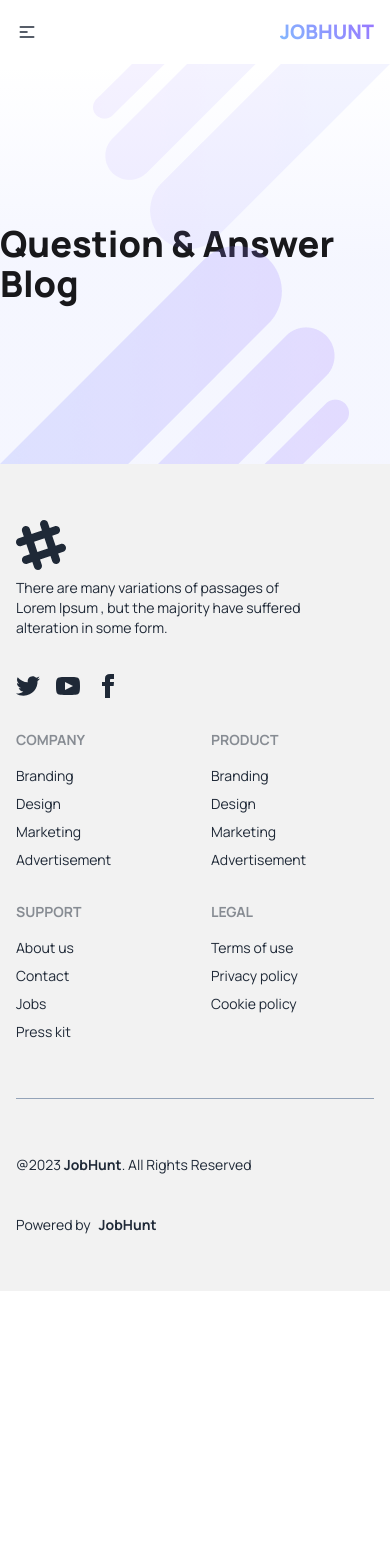
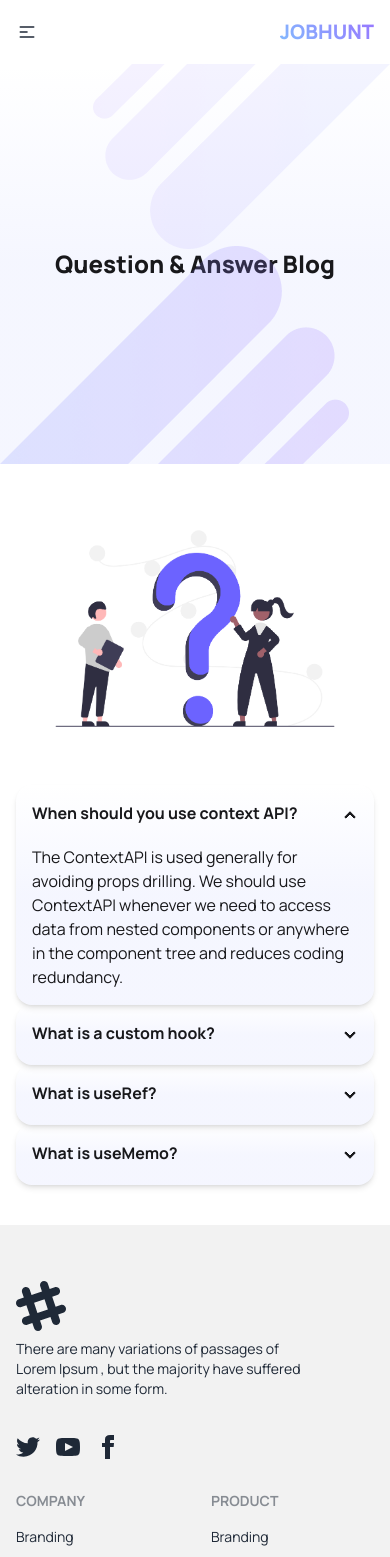
Before and after one commit to sajidalhafiz/job-hunt, a React app: page /blog in a window 390 px wide. Shown: the top 1557 px of the page. Before the commit the page ends 1291 px from the top, so only its background shows below. Built offline with nearby package versions, Linux system fonts and the light colour scheme; the HTML template or start-up script is replaced by a standard one.

Commit message:
Q&A blog with responsive UI is done

```diff
--- a/src/pages/Blog/Blog/Blog.jsx
+++ b/src/pages/Blog/Blog/Blog.jsx
@@ -1,10 +1,12 @@
 import React from 'react';
 import PageTitle from '../../Shared/PageTitle/PageTitle';
+import QnA from '../QnA/QnA';
 
 const Blog = () => {
     return (
         <div>
             <PageTitle>Question & Answer Blog</PageTitle>
+            <QnA></QnA>
         </div>
     );
 };
--- /dev/null
+++ b/src/pages/Blog/QnA/QnA.jsx
@@ -0,0 +1,52 @@
+import React from 'react';
+import qnaImg from '../../../assets/images/questions.png';
+
+const QnA = () => {
+    return (
+        <div className='w-full p-0 lg:w-9/12 mx-auto px-4 lg:px-0 my-10 lg:my-20 flex flex-col-reverse lg:flex-row gap-8 items-center justify-between'>
+            <div className='w-auto lg:w-2/3'>
+                <div className="collapse collapse-arrow bg-gradient-to-t from-[#7e8ffe14] from-50% to-transparent text-zinc-900 shadow-md">
+                    <input type="radio" name="my-accordion-2" checked="checked" />
+                    <div className="collapse-title text-md lg:text-xl font-bold">
+                        When should you use context API?
+                    </div>
+                    <div className="collapse-content">
+                        <p>The ContextAPI is used generally for avoiding props drilling. We should use ContextAPI whenever we need to access data from nested components or anywhere in the component tree and reduces coding redundancy.</p>
+                    </div>
+                </div>
+                <div className="collapse collapse-arrow bg-gradient-to-t from-[#7e8ffe14] from-50% to-transparent text-zinc-900 shadow-md">
+                    <input type="radio" name="my-accordion-2" />
+                    <div className="collapse-title text-md lg:text-xl font-bold">
+                        What is a custom hook?
+                    </div>
+                    <div className="collapse-content">
+                        <p>A Custom Hook is a javascript function that is created by developers for spacial purpose of coding. We can reuse it in any components like react's built-in hooks. To create a custom hook, we should follow the convention so that it will indicate that it is a custom hook.</p>
+                    </div>
+                </div>
+                <div className="collapse collapse-arrow bg-gradient-to-t from-[#7e8ffe14] from-50% to-transparent text-zinc-900 shadow-md">
+                    <input type="radio" name="my-accordion-2" />
+                    <div className="collapse-title text-md lg:text-xl font-bold">
+                        What is useRef?
+                    </div>
+                    <div className="collapse-content">
+                        <p>useRef is a react hook that is similar as useState but it is used when there is no need to render when a value changes.</p>
+                    </div>
+                </div>
+                <div className="collapse collapse-arrow bg-gradient-to-t from-[#7e8ffe14] from-50% to-transparent text-zinc-900 shadow-md">
+                    <input type="radio" name="my-accordion-2" />
+                    <div className="collapse-title text-md lg:text-xl font-bold">
+                        What is useMemo?
+                    </div>
+                    <div className="collapse-content">
+                        <p>useMemo is a react hook that is used to optimize performance and unnecessary rerendering.</p>
+                    </div>
+                </div>
+            </div>
+            <div className='w-auto lg:w-1/2'>
+                <img src={qnaImg} alt="" />
+            </div>
+        </div>
+    );
+};
+
+export default QnA;
--- a/src/pages/Shared/PageTitle/PageTitle.jsx
+++ b/src/pages/Shared/PageTitle/PageTitle.jsx
@@ -5,7 +5,7 @@ import img2 from '../../../assets/images/bg2.png';
 const PageTitle = ({ children }) => {
     return (
         <div className='h-[400px] bg-gradient-to-t from-[#7e8ffe14] from-50% to-transparent relative flex justify-center items-center'>
-            <h3 className='text-zinc-900 text-4xl font-extrabold'>{children}</h3>
+            <h3 className='text-zinc-900 text-2xl lg:text-4xl font-extrabold'>{children}</h3>
             <div className='absolute bottom-0 left-0'>
                 <img src={img1} alt="" />
             </div>
```
Also changed, not shown: src/assets/images/questions.png (added).
